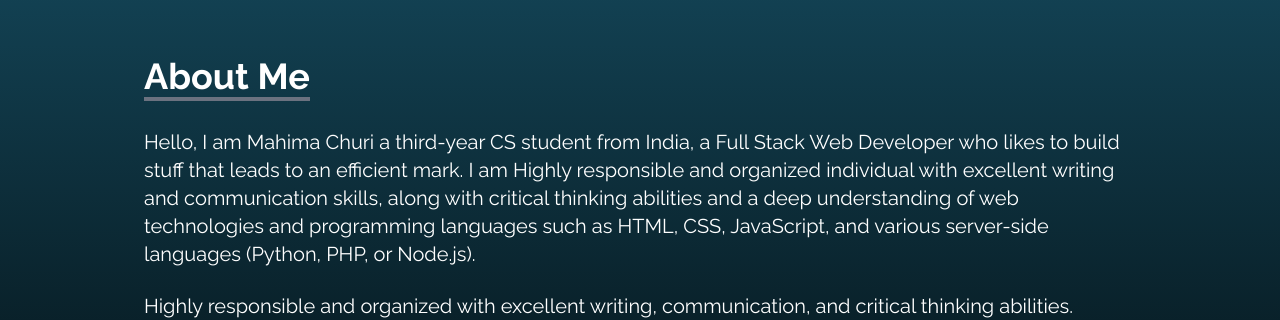
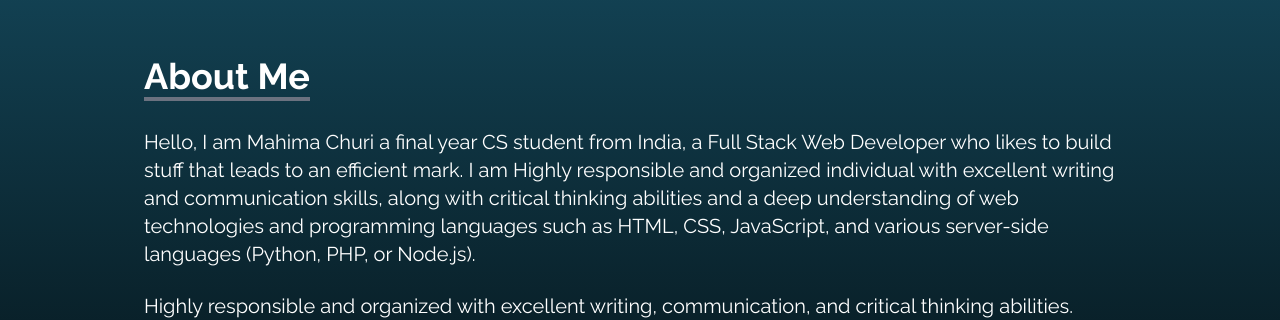
Before and after one commit to Mahitej28/Portfolio-Website, a React (Create React App) app: page / in a window 1280 px wide. Shown: the part 940-1260 px from the top of the page. Built offline with nearby package versions, Linux system fonts and the light colour scheme.

Commit message:
Update About.jsx
Updated my About me content

```diff
--- a/src/Components/About.jsx
+++ b/src/Components/About.jsx
@@ -7,7 +7,7 @@ const About = () => {
         <div className='pb-8'>
             <p className=' text-4xl font-bold inline border-b-4 border-gray-500'>About Me</p>
         </div>
-        <p className=' text-xl mt-18 text-left'>Hello, I am Mahima Churi a third-year CS student from India, a Full Stack Web Developer who likes to build stuff that leads to an efficient mark.
+        <p className=' text-xl mt-18 text-left'>Hello, I am Mahima Churi a final year CS student from India, a Full Stack Web Developer who likes to build stuff that leads to an efficient mark.
           I am Highly responsible and organized individual with excellent writing and communication skills, along with critical thinking abilities and a deep understanding of web technologies and programming languages such as
           HTML, CSS, JavaScript, and various server-side languages (Python, PHP, or Node.js).</p>
         <br/>
```
